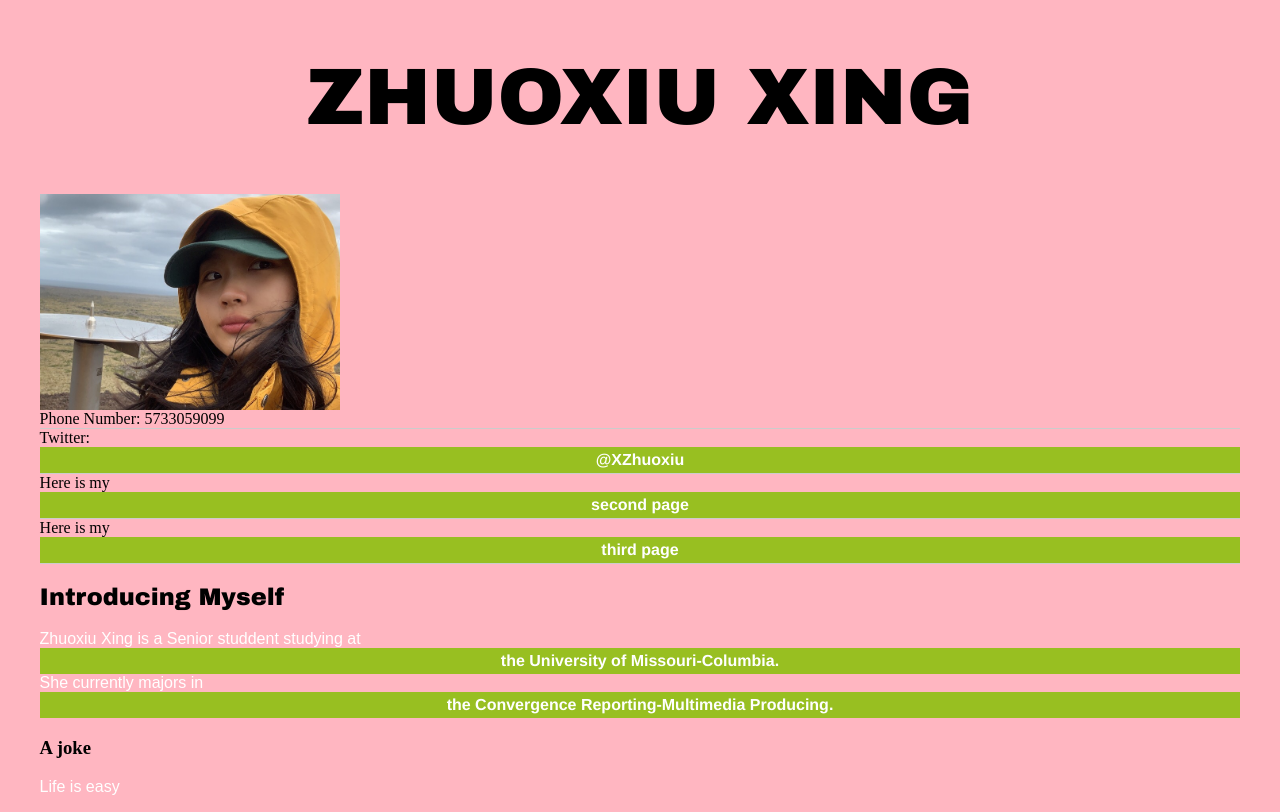
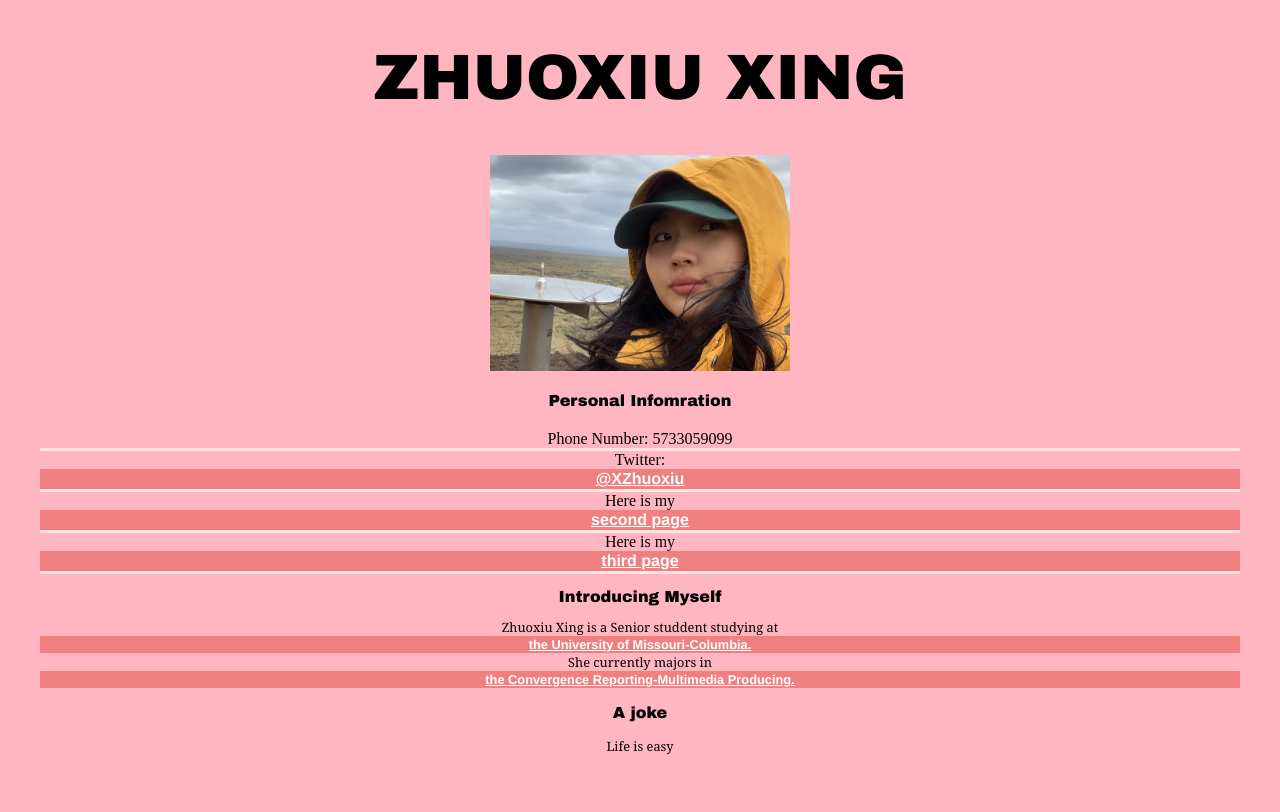
Before and after one commit to j4502-fs19/zhuoxiu-xing, a plain HTML site: page J4502-Assignment 2/index.html in a window 1280 px wide. Drawn offline with Linux system fonts and the light colour scheme.

Commit message:
The colors of links

```diff
--- a/J4502-Assignment 2/index.html
+++ b/J4502-Assignment 2/index.html
@@ -16,10 +16,10 @@
 
 
 <h1>ZHUOXIU XING</h1>
-<a href="mailto:xingzhuoxiu@gmail.com" target="_blank"><img src="xing.jpeg" alt="Zhuoxiu's email address." width="300px" /></a>
+<p><a href="mailto:xingzhuoxiu@gmail.com" target="_blank"><img src="xing.jpeg" alt="Zhuoxiu's email address." width="300px" /></a></p>
 
 
-
+<h4> Personal Infomration </h4>
   <ul= id="nav">
 
     <li>Phone Number: 5733059099</li>
--- a/J4502-Assignment 2/style.css
+++ b/J4502-Assignment 2/style.css
@@ -1,24 +1,39 @@
 body {
+	font-size: 1em;
+	align-items: center;
 	background-color: #FFB6C1
 }
 
 
 h1 {
     font-family: Arial Black, Arial, sans-serif;
-		font-size: 5em;
+		font-size: 4em;
 		text-align: center;
 }
 
 
 h2 {
 	font-family: Arial Black, Arial, sans-serif;
+	font-size: 1em;
+	text-align: center;
 }
 
+h3 {
+	font-family: Arial Black, Arial, sans-serif;
+	font-size: 1em;
+	text-align: center;
+}
 
+h4 {
+	font-family: Arial Black, Arial, sans-serif;
+	font-size: 1em;
+	text-align: center;
+}
 
 p {
-	color: #FFFFFF;
-	font-family: Arial, Helvetica, sans-serif;
+	font-family:  Georgia, "Times New Roman", serif;
+	text-align: center;
+	font-size: 0.8em;
 }
 
 
@@ -35,40 +50,36 @@ p {
 #nav li {
     margin: 0;
     padding: 0;
-	  border-bottom: 1px solid #ccc;
+	  border-bottom: 3px solid #FFE4E1;
+		text-align: center;
 }
 
-#nav a:link, #nav a:visited {
+#nav a:link {
 	  display:block;
     color: #ffffff;
-    background-color: #98bf21;
+    background-color: #F08080;
     font-weight: bold;
     text-align:center;
-    text-decoration: none;
-    padding: 4px;
+    padding: 1px;
     font-family: Helvetica, Arial, sans-serif;
 }
 
-#nav a:hover, #nav a:active {
-    background-color: #7a991a;
+#nav a:visited {
+	display: block;
+	color: #FFFACD;
+	background-color:#F08080;
+	text-align: center;
+	font-family: Helvetica, Arial, sans-serif;
+	padding: 1px
 }
 
-.caption {
-    color: black;
-    font-family: Georgia, "Times New Roman", serif;
-    font-style: italic;
-    font-size: 0.8em;
-    margin-top: 0;
-    text-align: right;
+#nav a:hover, #nav a:active {
+	color: black;
+	background-color: #FFE4E1;
 }
 
-#footer {
-    color: black;
-    font-family: Georgia, "Times New Roman", serif;
-    font-size: 0.8em;
-    border-top: 1px solid black;
-}
 
 img {
 	border: none;
+	align-items:
 }
```
Also changed, not shown: 1 other file.
